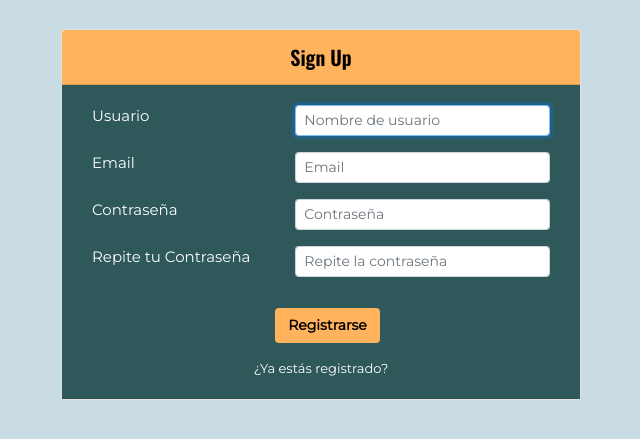
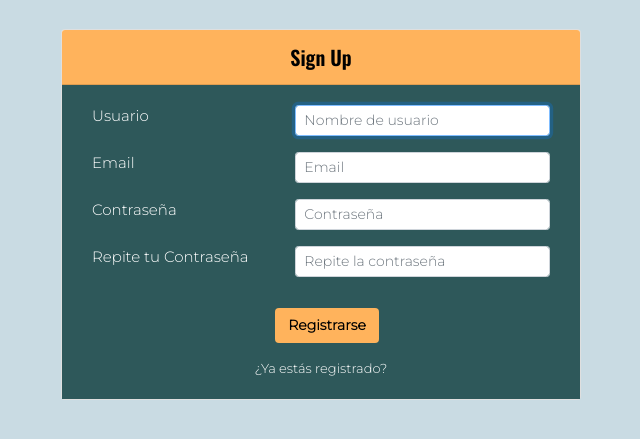
Before and after one commit to froilanenriquez3/Project1, a PHP site: page /php_views/signup.php in a window 1280 px wide. Shown: the part 155-594 px from the top of the page, without its empty margins (319-959 px from the left). Run offline with PHP 8.4, Linux system fonts and the light colour scheme; some libraries are stand-ins or nearby versions.

Commit message:
Fix fonts

```diff
--- a/php_views/gamestats.php
+++ b/php_views/gamestats.php
@@ -14,6 +14,10 @@ $high4 = selectHighScores(4);
     <link rel="stylesheet" href="https://cdn.jsdelivr.net/npm/bootstrap@4.5.3/dist/css/bootstrap.min.css" integrity="sha384-TX8t27EcRE3e/ihU7zmQxVncDAy5uIKz4rEkgIXeMed4M0jlfIDPvg6uqKI2xXr2" crossorigin="anonymous">
     <link rel="stylesheet" href="../style/style-navbar.css">
     <link rel="stylesheet" href="../style/buttons.css">
+
+    <link rel="preconnect" href="https://fonts.gstatic.com">
+    <link href="https://fonts.googleapis.com/css2?family=Montserrat:wght@300&display=swap" rel="stylesheet">
+
     <title>Estadísticas</title>
     <link rel="shortcut icon" type="image/png" href="/project1/media/img/logo.png"/>
 </head>
--- a/php_views/login.php
+++ b/php_views/login.php
@@ -13,7 +13,7 @@ session_start();
 
     <!-- FONT MONTSERRAT -->
     <link rel="preconnect" href="https://fonts.gstatic.com">
-    <link href="https://fonts.googleapis.com/css2?family=Montserrat:wght@400&display=swap" rel="stylesheet">
+    <link href="https://fonts.googleapis.com/css2?family=Montserrat:wght@300&display=swap" rel="stylesheet">
 
 
     <!-- FONT OWSWALD BOLD -->
--- a/php_views/promotions.php
+++ b/php_views/promotions.php
@@ -25,8 +25,10 @@ $minPrice = selectCheapestPromo();
 
     <!-- FONTS -->
     <link rel="preconnect" href="https://fonts.gstatic.com">
-    <link href="https://fonts.googleapis.com/css2?family=Montserrat:wght@400&display=swap" rel="stylesheet">
     <link href="https://fonts.googleapis.com/css2?family=Oswald:wght@600&display=swap" rel="stylesheet">
+
+    <link rel="preconnect" href="https://fonts.gstatic.com">
+    <link href="https://fonts.googleapis.com/css2?family=Montserrat:wght@300&display=swap" rel="stylesheet">
 
 
     <title>Puntos y Promociones</title>
--- a/php_views/signup.php
+++ b/php_views/signup.php
@@ -14,7 +14,7 @@
 
     <!-- FONT MONTSERRAT -->
     <link rel="preconnect" href="https://fonts.gstatic.com">
-    <link href="https://fonts.googleapis.com/css2?family=Montserrat:wght@400&display=swap" rel="stylesheet">
+    <link href="https://fonts.googleapis.com/css2?family=Montserrat:wght@300&display=swap" rel="stylesheet">
 
 
     <!-- FONT OWSWALD BOLD -->
--- a/webApp/game_froilan/index.php
+++ b/webApp/game_froilan/index.php
@@ -23,10 +23,12 @@
     <link rel="stylesheet" href="/project1/style/style-navbar.css">
     <link rel="stylesheet" href="/project1/style/buttons.css">
     <link rel="stylesheet" href="styles/style.css">
-    <link rel="preconnect" href="https://fonts.gstatic.com">
-    <link href="https://fonts.googleapis.com/css2?family=Montserrat:wght@300;500&display=swap" rel="stylesheet">
+
     <!-- <link rel="stylesheet" href="../../style/language.css"> -->
     <link href="./styles/all.min.css" rel="stylesheet">
+
+    <link rel="preconnect" href="https://fonts.gstatic.com">
+    <link href="https://fonts.googleapis.com/css2?family=Montserrat:wght@300&display=swap" rel="stylesheet">
 
 
     <title>Froilan's Fantastic Fitting Room</title>
```
